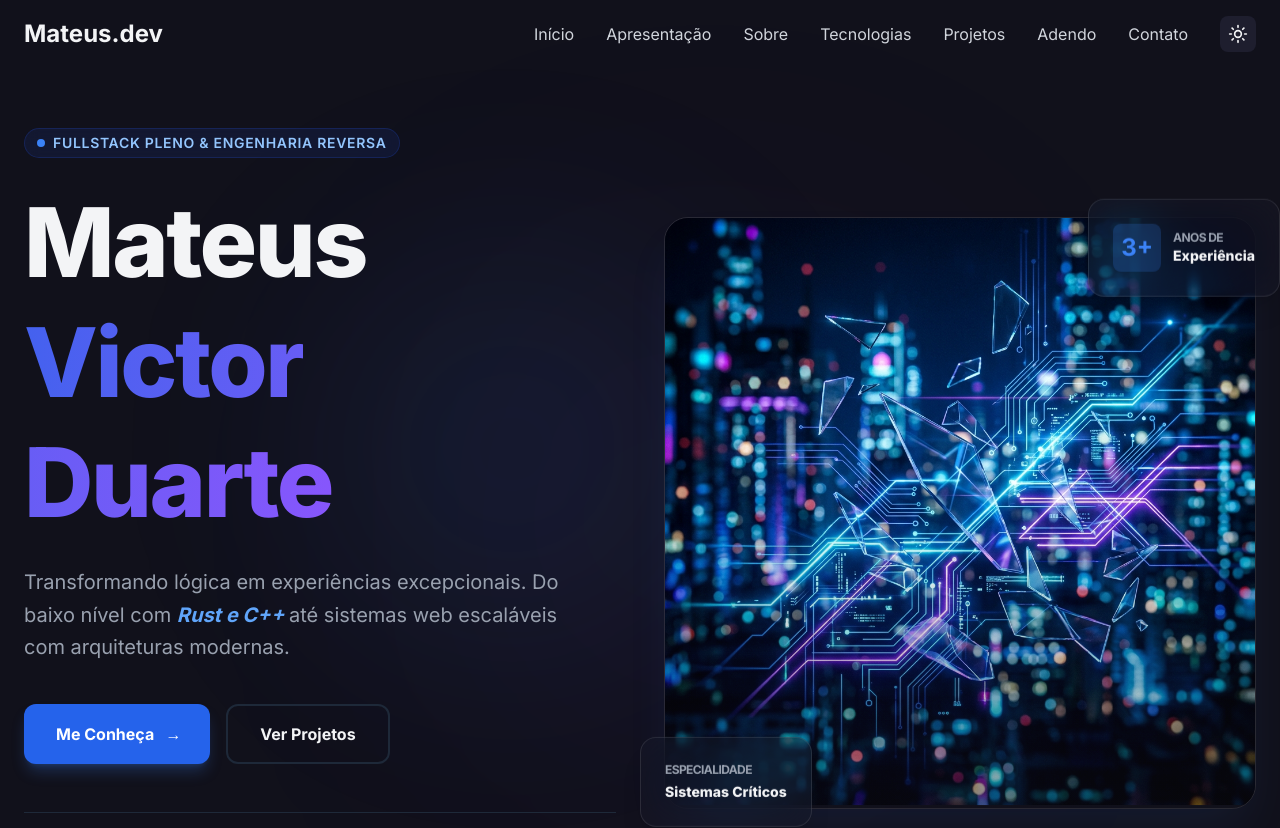
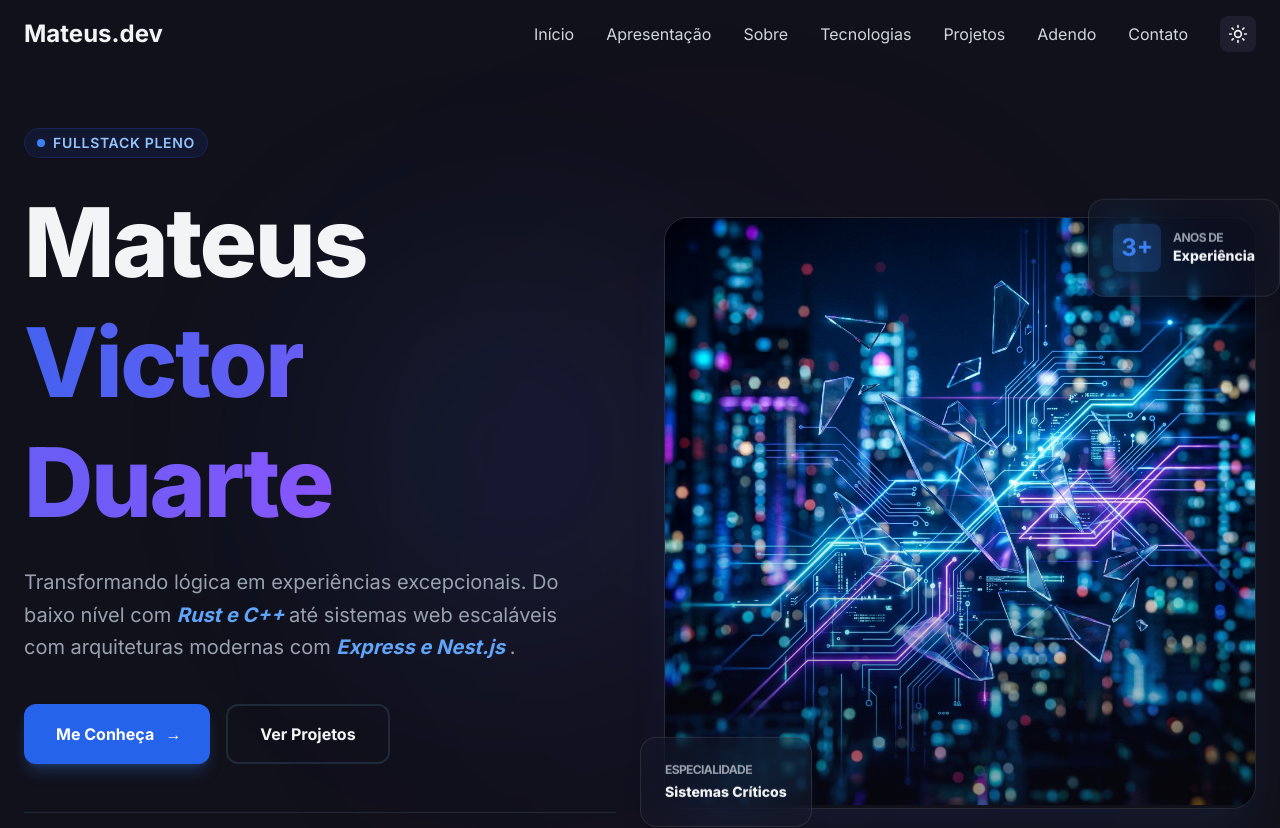
Before and after one commit to MateuzDuart/Portifolio, a React (Vite) app: page / in a window 1280 px wide. Shown: the top 828 px of the page. Built offline with nearby package versions, Linux system fonts and the light colour scheme.

Commit message:
Update Hero.tsx

```diff
--- a/src/components/sections/Hero.tsx
+++ b/src/components/sections/Hero.tsx
@@ -37,7 +37,7 @@ const Hero = () => {
                 <span className="relative inline-flex rounded-full h-2 w-2 bg-primary-500"></span>
               </span>
               <span className="text-xs md:text-sm font-semibold text-primary-700 dark:text-primary-300 uppercase tracking-wider">
-                Fullstack Pleno & Engenharia Reversa
+                Fullstack Pleno
               </span>
             </motion.div>
 
@@ -49,7 +49,7 @@ const Hero = () => {
             <p className="text-lg md:text-xl text-gray-600 dark:text-gray-400 max-w-xl mb-10 leading-relaxed">
               Transformando lógica em experiências excepcionais.
               Do baixo nível com <span className="text-primary-600 dark:text-primary-400 font-bold italic">Rust e C++ </span>
-              até sistemas web escaláveis com arquiteturas modernas.
+              até sistemas web escaláveis com arquiteturas modernas com <span className="text-primary-600 dark:text-primary-400 font-bold italic">Express e Nest.js </span>.
             </p>
 
             <div className="flex flex-col sm:flex-row gap-4 mb-12">
```
